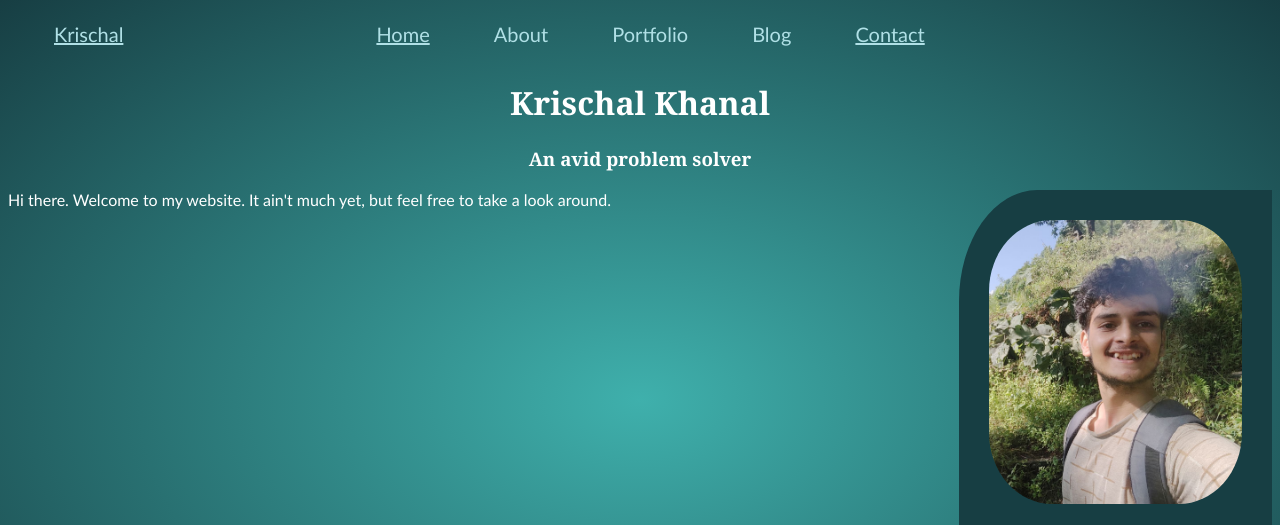
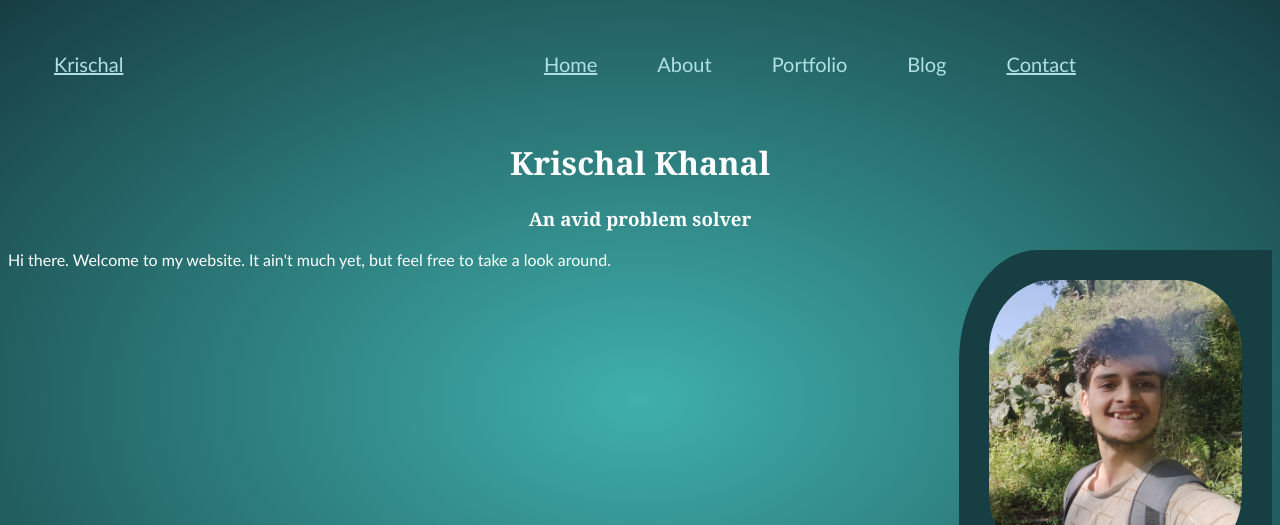
Before and after one commit to krischal111/krischal111.github.io, a plain HTML site: page index.html in a window 1280 px wide. Shown: the top 525 px of the page. Drawn offline with Linux system fonts and the light colour scheme.

Commit message:
fixed nav-bar using floats

```diff
--- a/index.html
+++ b/index.html
@@ -19,14 +19,14 @@
         <!-- <h1 id="main_heading"> Hi Everyone </h1> -->
         <header>
             <nav>
-                <a class="me nav" href="#">Krischal</a>
-                <span style="display:inline-flex; width:15%;"></span>
-                <a class="nav" href="index.html">Home</a>
-                <a class="nav">About</a>
-                <a class="nav">Portfolio</a>
-                <a class="nav">Blog</a>
-                <a class="nav" href="#my_links">Contact</a>
-                <a href="#easter_egg" width="50pt" class="easter_link nav">easter egg</a>
+                <a class="me navig left" href="#">Krischal</a>
+
+                <a href="#easter_egg" width="50pt" class="easter_link navig right">easter egg</a>
+                <a class="navig right" href="#my_links">Contact</a>
+                <a class="navig right">Blog</a>
+                <a class="navig right">Portfolio</a>
+                <a class="navig right">About</a>
+                <a class="navig right" href="index.html">Home</a>
             </nav>
         </header>
         <!-- Main Heading -->
--- a/style.css
+++ b/style.css
@@ -20,14 +20,17 @@ body {
 a {
     color: powderblue;
 }
+
 .link {
     display: inline-block;
     /* text-align: center; */
 }
+
 .professional {
     font-family: sans-serif;
     /* border: 2px solid blue; */
 }
+
 .social {
     font-family: calafia;
     /* border: 5px solid white; */
@@ -52,17 +55,24 @@ a {
     border-radius: 25%;
 }
 
-.nav {
+.navig {
     font-size: 20px;
     /* text-decoration: none; */
     /* margin: auto; */
     padding: 30px;
 }
 
+.left {
+    float:left;
+}
+
+.right {
+    float:right;
+}
+
 .me {
     border: none;
 }
-
 
 nav {
     /* border: 2px solid red; */
@@ -70,7 +80,7 @@ nav {
     padding: 14px 16px;
 }
 
-.nav:hover {
+.navig:hover {
     background-color: #dddfd4;
     color: black;
     opacity: 100%;
```
